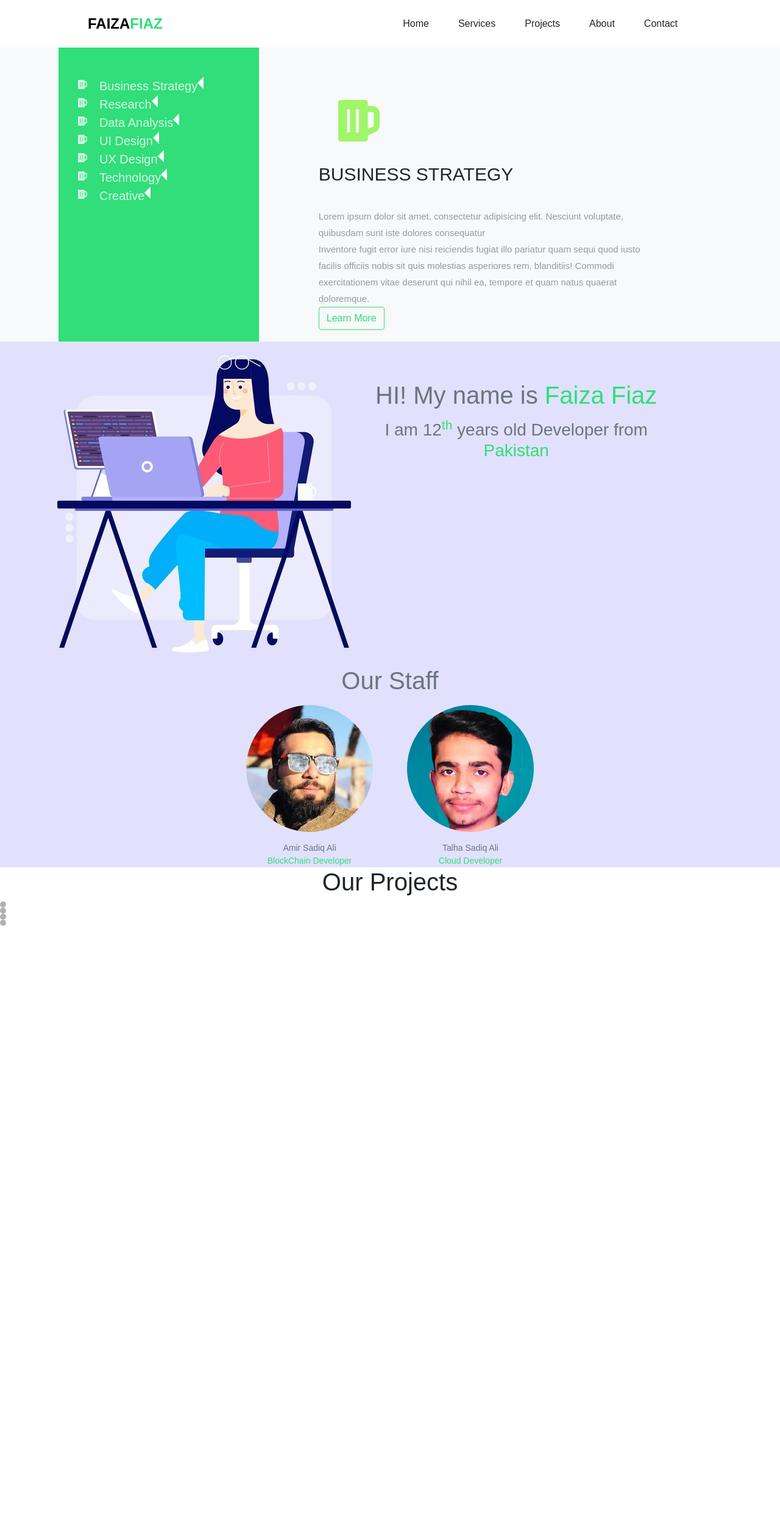
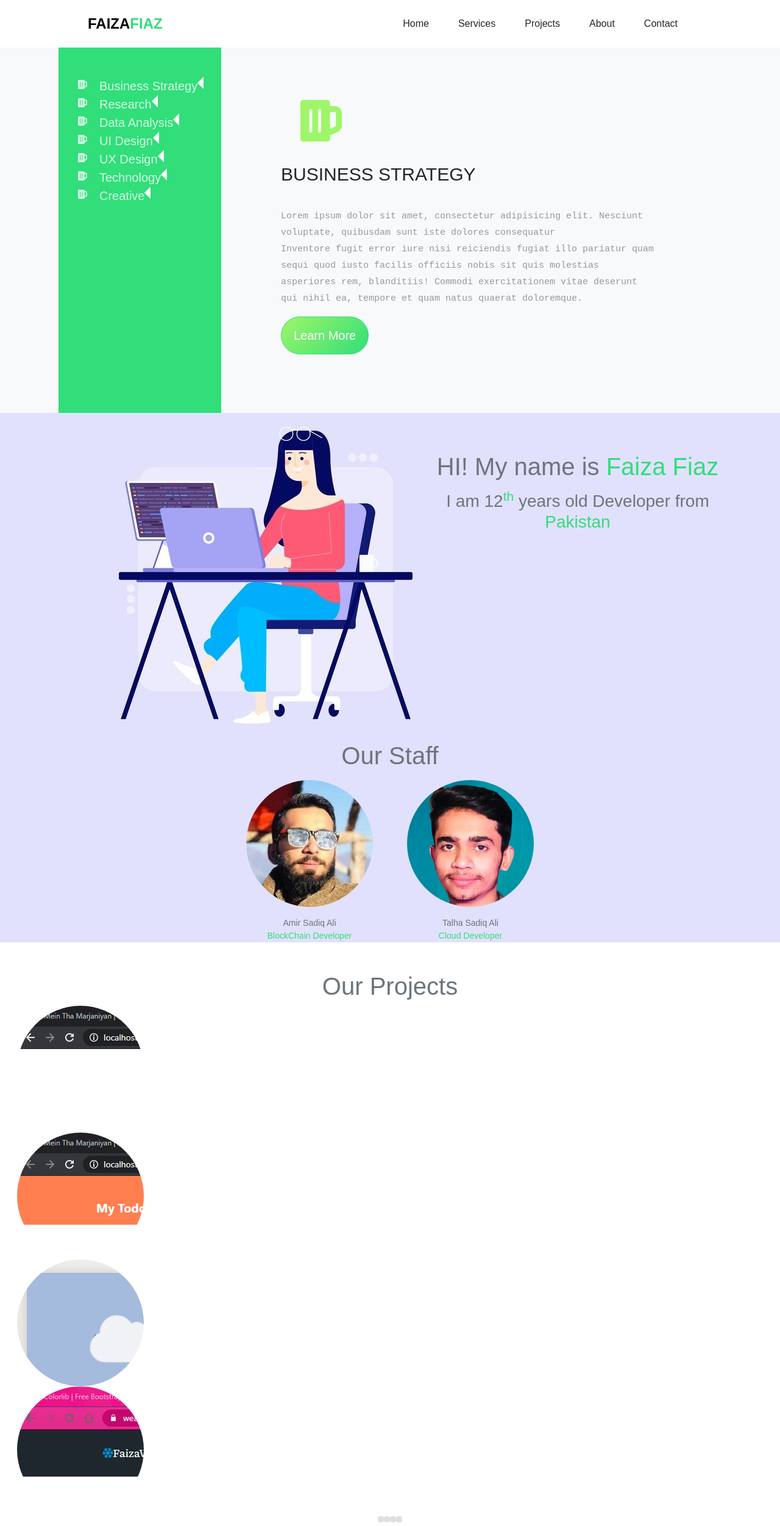
Before and after one commit to faiza203/Portfolio, a React (Create React App) app: page / in a window 1280 px wide. Shown: the whole page at 61% size. Before the commit the page ends 1518 px from the top, so only its background shows below. Built offline with nearby package versions, Linux system fonts and the light colour scheme.

Commit message:
Add images

```diff
--- a/src/components/About.js
+++ b/src/components/About.js
@@ -4,8 +4,8 @@ import "./css/about.css";
 const About = () => {
   return (
     <div className="aboutPage">
-      <div className="aboutMe">
-        <div className="developerImage"></div>
+      <div className="aboutMe d-inline-flex">
+        <div className="developerImage ml-5" ></div>
         <div className="text-muted mt-3 mb-3">
           <h1 className="h1 mt-5">
             HI! My name is
--- a/src/components/Projects.js
+++ b/src/components/Projects.js
@@ -1,18 +1,21 @@
 import React from "react";
-import "./css/projects.css"
+import "./css/projects.css";
 
 const Projects = () => {
   return (
     <div>
-      <h1>Our Projects</h1>
-      <div></div>
-      <div></div>
-      <div></div>
-      <div>
-        <p className="dot"></p>
-        <p className="dot"></p>
-        <p className="dot"></p>
-        <p className="dot"></p>
+      <h1 className="h1 text-muted mt-5">Our Projects</h1>
+      <div className="d-inline">
+        <div className="backgroundImgDiv chat-app"></div>
+        <div className="backgroundImgDiv todo-app "></div>
+        <div className="backgroundImgDiv weather-app"></div>
+        <div className="backgroundImgDiv weather-app-2"></div>
+      </div>
+      <div className="dots d-inline-flex justify-content-center">
+        <p className="rounded ml-5 mr-5"></p>
+        <p className="rounded ml-5 mr-5"></p>
+        <p className="rounded ml-5 mr-5"></p>
+        <p className="rounded ml-5 mr-5"></p>
       </div>
     </div>
   );
--- a/src/components/Services.js
+++ b/src/components/Services.js
@@ -8,7 +8,7 @@ const Services = () => {
       <ul className="titles">
         <li className="title">
           <FaBeer className="titleIcon" />
-          <p>Business Strategy</p>
+          <p>Business  Strategy</p>
         </li>
         <li className="title">
           <FaBeer className="titleIcon" />
@@ -35,7 +35,7 @@ const Services = () => {
           <p>Creative</p>
         </li>
       </ul>
-      <div className="serviceDetail">
+      <div className="serviceDetail mb-5">
         <FaBeer className="detailTitle" />
         <h2 className="detailHeading">Business Strategy</h2>
         <p className="detailp">
@@ -48,7 +48,7 @@ const Services = () => {
           rem, blanditiis! Commodi exercitationem vitae deserunt qui nihil ea,
           tempore et quam natus quaerat doloremque.
         </p>
-        <button className="btn btn-outline-success">Learn More</button>
+        <button className="btn learnMore rounded-pill mt-3 mb-5 fs-5">Learn More</button>
       </div>
     </div>
   );
--- a/src/components/css/about.css
+++ b/src/components/css/about.css
@@ -1,10 +1,5 @@
 .aboutPage {
   background: #e1e1fd;
-}
-
-.aboutMe {
-  display: flex;
-  flex-direction: row;
 }
 
 .developerImage {
--- a/src/components/css/navbar.css
+++ b/src/components/css/navbar.css
@@ -1,11 +1,9 @@
 .navbar {
-  background: transparent !important;
   z-index: 3;
   padding: 0.7rem 9rem;
 }
 
 .navbar-brand {
-  text-transform: uppercase;
   color: #000;
   font-weight: 700;
   font-size: 24px;
@@ -15,13 +13,7 @@
   color: #31de79;
 }
 
-.navbar-links {
-  display: flex;
-  flex-direction: row;
-}
-
 .navbar-links li {
-  list-style-type: none;
   padding: 1rem 1.5rem 0 1.5rem;
   font-size: 16px;
   font-weight: 400;
--- a/src/components/css/projects.css
+++ b/src/components/css/projects.css
@@ -1,6 +1,21 @@
-.dot{
+.dots p{
     height: 10px;
     width: 10px;
-    background-color: rgb(179, 176, 176);
-    border-radius: 50%;
+    background-color: rgb(224, 222, 222);
 }
+
+.chat-app{
+    background-image: url(./../projectsImages/Chat-App.png);
+}
+
+.todo-app{
+    background-image: url(./../projectsImages/todo-app.png);
+}
+
+.weather-app{
+    background-image: url(./../projectsImages/weather-app.png);
+}
+
+.weather-app-2{
+    background-image: url(./../projectsImages/weather-app2.png);
+}
--- a/src/components/css/services.css
+++ b/src/components/css/services.css
@@ -71,16 +71,17 @@
   color: #999999;
   font-size: 15px;
   line-height: 1.8;
-  font-family: sans-serif;
+  font-family: monospace;
 }
 
-.btn-outline-success {
-  border-color: #31de79;
-  color: #31de79;
+.learnMore {
+  border:1px solid #31de79 !important;
+  background: linear-gradient(135deg, #9ff669 0%, #31de79 100%);
+  color: white;
+  padding: 15px 20px;
 }
 
-.btn-outline-success:hover {
-  border-color: #31de79;
+.learnMore:hover {
   background: #31de79;
   color: white;
 }
--- a/src/components/navbar.js
+++ b/src/components/navbar.js
@@ -3,11 +3,11 @@ import "./css/navbar.css";
 
 const Navbar = () => {
   return (
-    <div className="navbar">
-      <div className="navbar-brand">
+    <div className="navbar bg-transparent">
+      <div className="navbar-brand text-uppercase">
         Faiza<span>Fiaz</span>
       </div>
-      <ul className="navbar-links">
+      <ul className="navbar-links d-inline-flex list-unstyled">
         <li>Home</li>
         <li>Services</li>
         <li>Projects</li>
```
